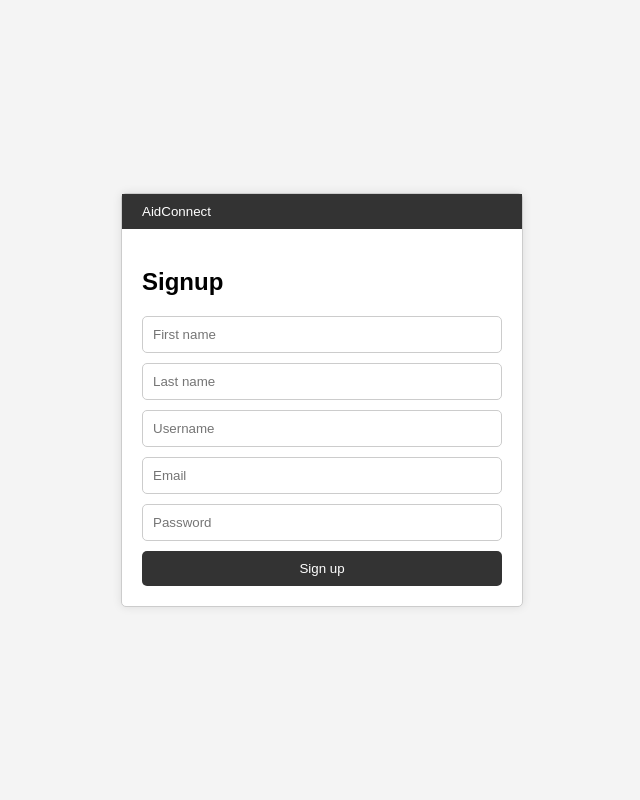
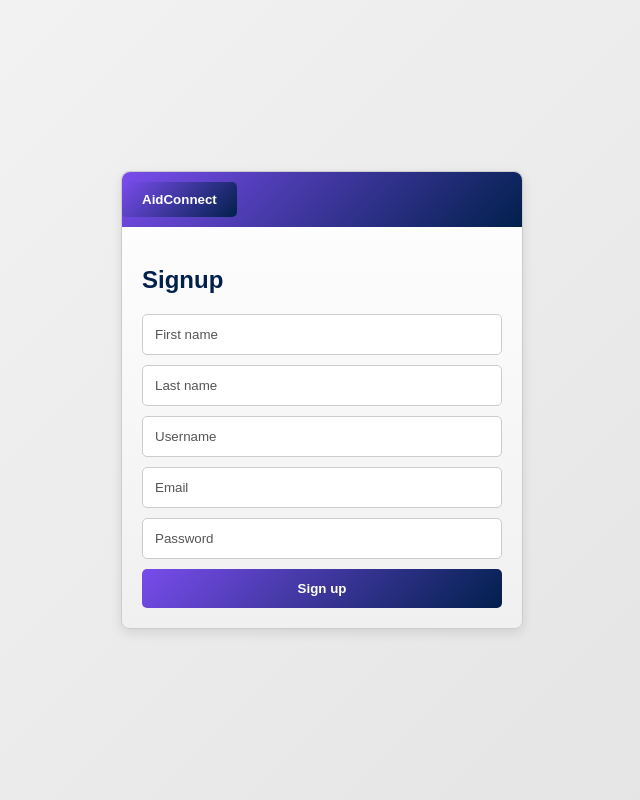
Before and after one commit to Samkaypro/codegiant, a PHP site: page /sign_up.html in a window 1280 px wide. Shown: the whole page, without its empty margins (318-958 px from the left). Run offline with PHP 8.4, Linux system fonts and the light colour scheme.

Commit message:
Update styles.css
my ass

```diff
--- a/css/styles.css
+++ b/css/styles.css
@@ -1,6 +1,6 @@
 body {
     font-family: Arial, sans-serif;
-    background-color: #f4f4f4;
+    background: linear-gradient(135deg, #f5f5f5, #e2e2e2); /* Subtle gradient background */
     margin: 0;
     display: flex;
     justify-content: center;
@@ -9,24 +9,28 @@ body {
 }
 
 .container {
-    background-color: #fff;
+    background: linear-gradient(180deg, #ffffff, #f0f0f0); /* Container gradient background */
     width: 400px;
     border: 1px solid #ccc;
-    border-radius: 5px;
-    box-shadow: 0px 0px 10px rgba(0, 0, 0, 0.1);
+    border-radius: 8px;
+    box-shadow: 0px 4px 12px rgba(0, 0, 0, 0.1); /* Slight box shadow */
 }
 
 .tabs {
     display: flex;
     justify-content: space-between;
-    background-color: #333;
+    background: linear-gradient(135deg, #794cec, #01204c); /* Tabs gradient background */
+    border-top-left-radius: 8px;
+    border-top-right-radius: 8px;
+    padding: 10px 0;
 }
 
 .tab-btn {
-    background: none;
+    background: linear-gradient(135deg, #794cec, #01204c); /* Tab button gradient background */
     border: none;
     color: #fff;
     padding: 10px 20px;
+    border-radius: 5px;
     cursor: pointer;
 }
 
@@ -46,6 +50,7 @@ body {
 h2 {
     font-size: 24px;
     margin-bottom: 20px;
+    color: #01204c;
 }
 
 form {
@@ -55,20 +60,25 @@ form {
 
 input {
     margin-bottom: 10px;
-    padding: 10px;
+    padding: 12px;
     border: 1px solid #ccc;
     border-radius: 5px;
 }
 
+input::placeholder {
+    color: #555; /* Placeholder text color */
+}
+
 button {
-    background-color: #333;
+    background: linear-gradient(135deg, #794cec, #01204c); /* Button gradient background */
     color: #fff;
-    padding: 10px;
+    padding: 12px;
     border: none;
     border-radius: 5px;
     cursor: pointer;
+    font-weight: bold;
 }
 
 button:hover {
-    background-color: #555;
+    background: linear-gradient(135deg, #01204c, #794cec); /* Button hover gradient effect */
 }
```
